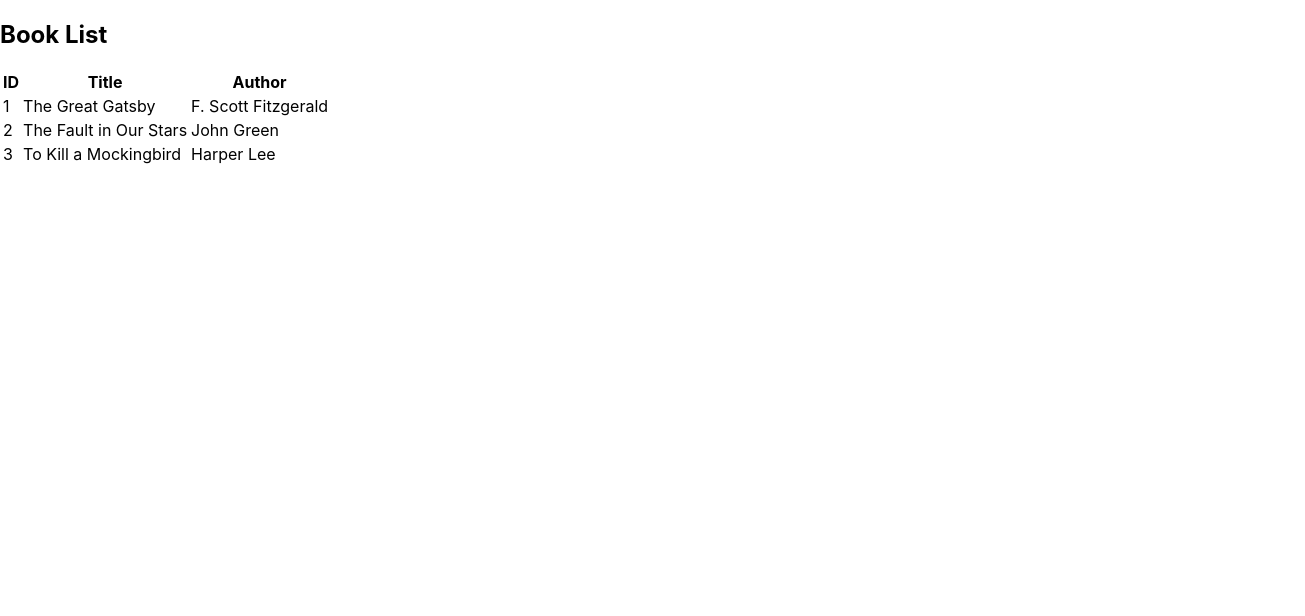
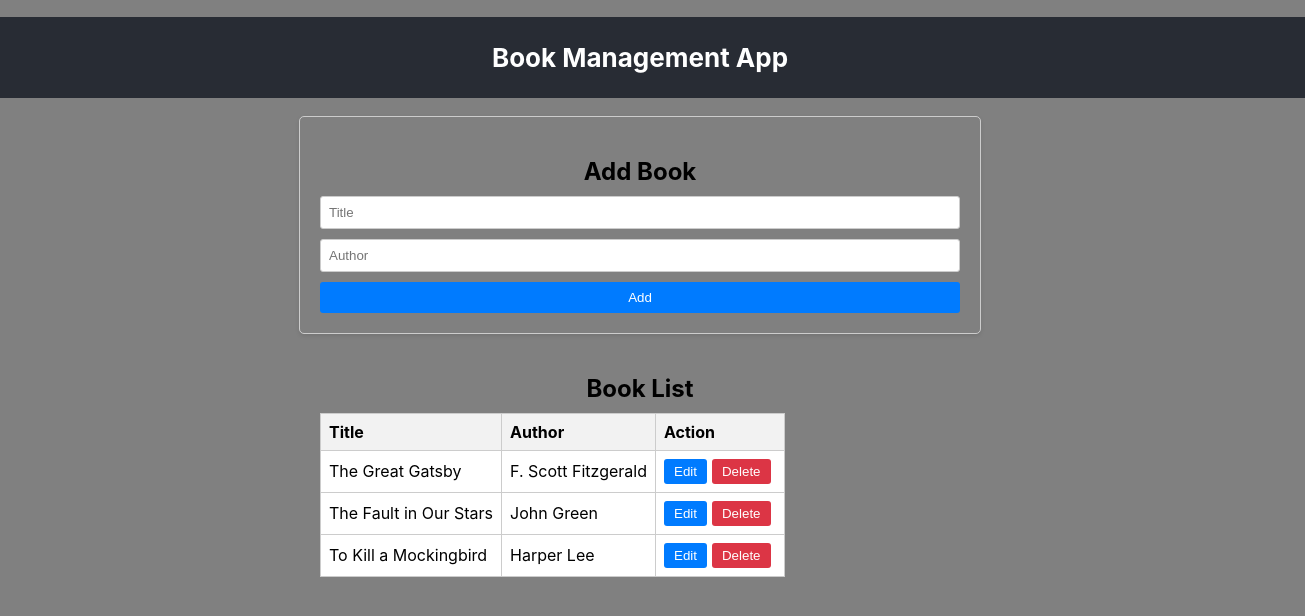
Before and after one commit to sinajhrm/CiC_Nov14, a React (Create React App) app in the folder book-list-app/: page / in a window 1280 px wide. Shown: the top 616 px of the page, 1305 px wide, since content can reach past the window. Built offline with nearby package versions, Linux system fonts and the light colour scheme.

Commit message:
+Dynamic UI Updates +Add/Remove/Edit Books +Some Stylings

```diff
--- /dev/null
+++ b/book-list-app/src/Components/AddBookForm/AddBookForm.css
@@ -0,0 +1,37 @@
+/* AddBook.css */
+.add-book-container {
+    margin-bottom: 20px;
+    padding: 20px;
+    border: 1px solid #ccc;
+    border-radius: 5px;
+    min-width: 50%;
+    box-shadow: 0 2px 4px rgba(0, 0, 0, 0.1);
+  }
+
+  .add-book-container h2 {
+    margin-bottom: 10px;
+  }
+
+  .add-book-container form {
+    display: flex;
+    flex-direction: column;
+    gap: 10px;
+  }
+
+  .add-book-container input,
+  .add-book-container button {
+    padding: 8px;
+    border-radius: 3px;
+    border: 1px solid #ccc;
+  }
+
+  .add-book-container button {
+    cursor: pointer;
+    background-color: #007bff;
+    color: #fff;
+    border: none;
+  }
+
+  .add-book-container button:hover {
+    background-color: #0056b3;
+  }
--- /dev/null
+++ b/book-list-app/src/Components/AddBookForm/AddBookForm.js
@@ -0,0 +1,37 @@
+import React, { useState } from 'react';
+import './AddBookForm.css'
+
+export default function AddBook({ onAdd }) {
+    const [title, setTitle] = useState('');
+    const [author, setAuthor] = useState('');
+
+    const handleSubmit = (e) => {
+        e.preventDefault();
+        if (title && author) {
+            onAdd({ title, author });
+            setTitle('');
+            setAuthor('');
+        }
+    };
+
+    return (
+        <div className='add-book-container'>
+            <h2>Add Book</h2>
+            <form onSubmit={handleSubmit}>
+                <input
+                    type="text"
+                    placeholder="Title"
+                    value={title}
+                    onChange={(e) => setTitle(e.target.value)}
+                />
+                <input
+                    type="text"
+                    placeholder="Author"
+                    value={author}
+                    onChange={(e) => setAuthor(e.target.value)}
+                />
+                <button type="submit">Add</button>
+            </form>
+        </div>
+    );
+};
--- a/book-list-app/src/Components/App/App.css
+++ b/book-list-app/src/Components/App/App.css
@@ -1,5 +1,15 @@
+html{
+  background-color: grey;
+  margin: 0 auto;
+  overflow: hidden;
+}
+
 .App {
   text-align: center;
+  display: flex;
+  flex-direction: column;
+  align-items: center;
+  width: 100vw;
 }
 
 .App-logo {
@@ -7,32 +17,19 @@
   pointer-events: none;
 }
 
-@media (prefers-reduced-motion: no-preference) {
-  .App-logo {
-    animation: App-logo-spin infinite 20s linear;
-  }
-}
-
-.App-header {
+.App h1 {
   background-color: #282c34;
-  min-height: 100vh;
+  /* min-height: 100vh; */
   display: flex;
   flex-direction: column;
   align-items: center;
   justify-content: center;
   font-size: calc(10px + 2vmin);
   color: white;
+  padding: 25px;
+  width: 100%;
 }
 
 .App-link {
   color: #61dafb;
 }
-
-@keyframes App-logo-spin {
-  from {
-    transform: rotate(0deg);
-  }
-  to {
-    transform: rotate(360deg);
-  }
-}
--- a/book-list-app/src/Components/App/App.js
+++ b/book-list-app/src/Components/App/App.js
@@ -1,15 +1,43 @@
 import React from "react";
+import { useState } from "react";
 import BookList from "../BookList/BookList";
+import AddBook from "../AddBookForm/AddBookForm";
+import './App.css'
 
 export default function App() {
 
-    const books = [
+    const [books, setBooks] = useState([
         { id: 1, title: 'The Great Gatsby', author: 'F. Scott Fitzgerald' },
         { id: 2, title: 'The Fault in Our Stars', author: 'John Green' },
         { id: 3, title: 'To Kill a Mockingbird', author: 'Harper Lee' }
-    ]
+    ]);
+
+    const handleEdit = (id, title, author) => {
+        const updatedBooks = books.map((book) =>
+            book.id === id ? { ...book, title, author } : book
+        );
+        setBooks(updatedBooks);
+    };
+
+    const handleAdd = ({ title, author }) => {
+        const newBook = {
+            id: books.length + 1,
+            title,
+            author,
+        };
+        setBooks([...books, newBook]);
+    };
+
+    const handleDelete = (id) => {
+        const updatedBooks = books.filter((book) => book.id !== id);
+        setBooks(updatedBooks);
+    };
 
     return (
-        <BookList books={books}></BookList>
-    )
+        <div className="App">
+            <h1>Book Management App</h1>
+            <AddBook onAdd={handleAdd} />
+            <BookList books={books} onEdit={handleEdit} onDelete={handleDelete} />
+        </div>
+    );
 }
--- /dev/null
+++ b/book-list-app/src/Components/BookList/BookList.css
@@ -0,0 +1,24 @@
+/* BookList.css */
+.book-list-container {
+  margin-bottom: 20px;
+  min-width: 50%;
+}
+
+.book-list-container h2 {
+  margin-bottom: 10px;
+}
+
+.book-list-container table {
+  border-collapse: collapse;
+}
+
+.book-list-container th,
+.book-list-container td {
+  border: 1px solid #ccc;
+  padding: 8px;
+  text-align: left;
+}
+
+.book-list-container th {
+  background-color: #f2f2f2;
+}
--- a/book-list-app/src/Components/BookList/BookList.js
+++ b/book-list-app/src/Components/BookList/BookList.js
@@ -1,29 +1,26 @@
-import React from "react";
+import BookListItem from "../BookListItem/BookListItem";
+import './BookList.css'
 
-/**
- *
- * @param {[]} books An array of books
- * @returns
- */
-export default function BookList({ books }) {
+export default function BookList({ books, onEdit, onDelete }) {
     return (
-        <div>
+        <div className="book-list-container">
             <h2>Book List</h2>
             <table>
                 <thead>
-                    <tr key="table-header">
-                        <th>ID</th>
+                    <tr>
                         <th>Title</th>
                         <th>Author</th>
+                        <th>Action</th>
                     </tr>
                 </thead>
                 <tbody>
                     {books.map((book) => (
-                        <tr key={book.id}>
-                            <td>{book.id}</td>
-                            <td>{book.title}</td>
-                            <td>{book.author}</td>
-                        </tr>
+                        <BookListItem
+                            key={book.id}
+                            book={book}
+                            onEdit={onEdit}
+                            onDelete={onDelete}
+                        />
                     ))}
                 </tbody>
             </table>
--- /dev/null
+++ b/book-list-app/src/Components/BookListItem/BookListItem.css
@@ -0,0 +1,34 @@
+/* BookListItem.css */
+.book-list-item {
+    background-color: #fff;
+    transition: background-color 0.3s ease;
+  }
+
+  .book-list-item:hover {
+    background-color: #f9f9f9;
+  }
+
+  .book-list-item td {
+    padding: 8px;
+  }
+
+  .book-list-item button {
+    margin-right: 5px;
+    cursor: pointer;
+    padding: 5px 10px;
+    border: none;
+    border-radius: 3px;
+    color: #fff;
+  }
+
+  .book-list-item button.edit-btn {
+    background-color: #007bff;
+  }
+
+  .book-list-item button.delete-btn {
+    background-color: #dc3545;
+  }
+
+  .book-list-item button:hover {
+    opacity: 0.8;
+  }
--- /dev/null
+++ b/book-list-app/src/Components/BookListItem/BookListItem.js
@@ -0,0 +1,49 @@
+import React from "react";
+import { useState } from "react";
+import './BookListItem.css'
+
+export default function BookListItem({ book, onEdit, onDelete }) {
+    const [isEditing, setIsEditing] = useState(false);
+    const [editedTitle, setEditedTitle] = useState(book.title);
+    const [editedAuthor, setEditedAuthor] = useState(book.author);
+
+    const handleSave = () => {
+        onEdit(book.id, editedTitle, editedAuthor);
+        setIsEditing(false);
+    };
+
+    return (
+        <tr key={book.id} className="book-list-item">
+            {isEditing ? (
+                <>
+                    <td>
+                        <input
+                            type="text"
+                            value={editedTitle}
+                            onChange={(e) => setEditedTitle(e.target.value)}
+                        />
+                    </td>
+                    <td>
+                        <input
+                            type="text"
+                            value={editedAuthor}
+                            onChange={(e) => setEditedAuthor(e.target.value)}
+                        />
+                    </td>
+                    <td>
+                        <button onClick={handleSave}>Save</button>
+                    </td>
+                </>
+            ) : (
+                <>
+                    <td>{book.title}</td>
+                    <td>{book.author}</td>
+                    <td>
+                        <button onClick={() => setIsEditing(true)} className="edit-btn">Edit</button>
+                        <button onClick={() => onDelete(book.id)} className="delete-btn">Delete</button>
+                    </td>
+                </>
+            )}
+        </tr>
+    );
+};
```
